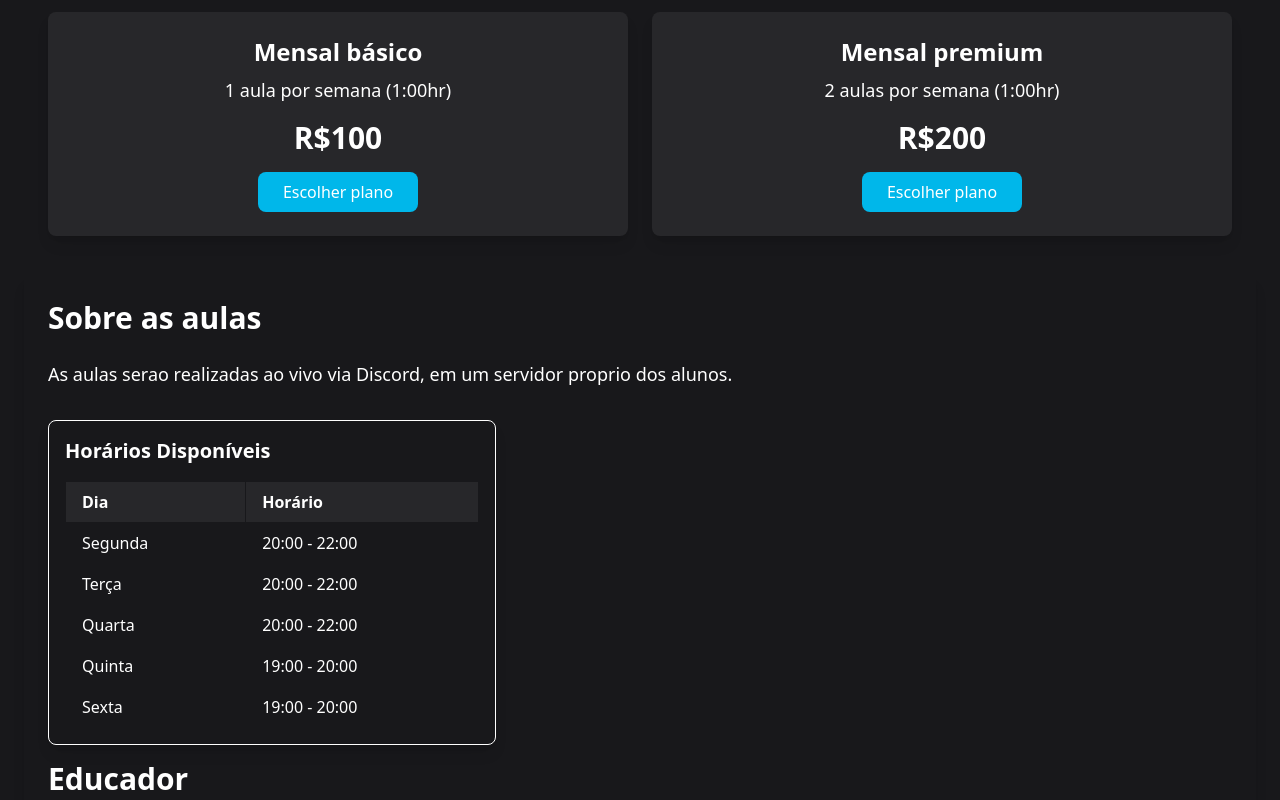
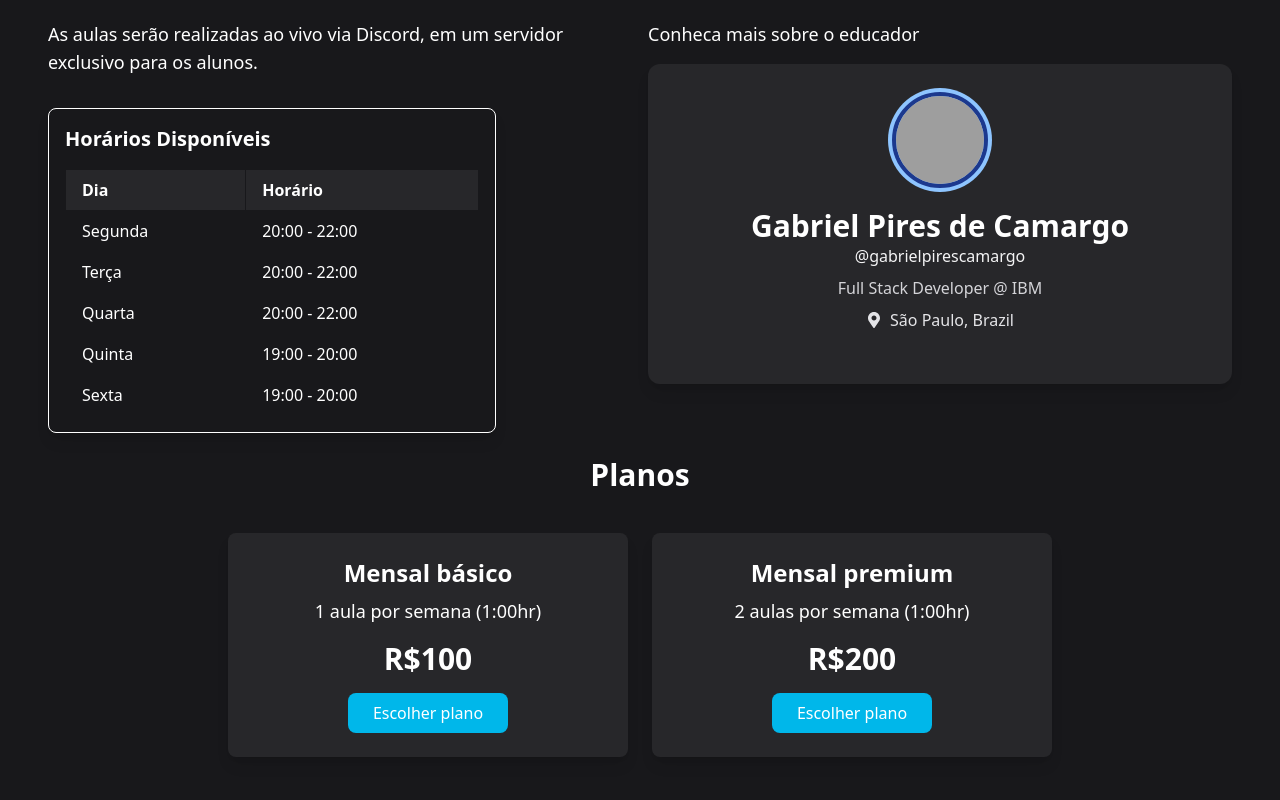
Before and after one commit to gabrielpirescamargo/portfolio, a React (Vite) app: page /pires-code in a window 1280 px wide. Shown: the part 760-1560 px from the top of the page. Built offline with nearby package versions, Linux system fonts and the light colour scheme; grey boxes are pictures that could not be loaded.

Commit message:
correct some components

```diff
--- a/src/components/ProfileCard.jsx
+++ b/src/components/ProfileCard.jsx
@@ -21,6 +21,8 @@ const ProfileCard = ({ userData }) => {
         {userData?.name || userData?.login}
       </h1>
       <p className="text-zinc-100">@{userData?.login}</p>
+    {hovered && window.location.href.includes('pires-code')  &&<p className="mt-2 text-zinc-300">Clique para saber mais</p>
+}
       {!hovered && (
         <>
           <p className="mt-2 text-zinc-300">Full Stack Developer @ IBM</p>
--- a/src/pages/CourseLandingPage.jsx
+++ b/src/pages/CourseLandingPage.jsx
@@ -115,7 +115,7 @@ const CourseLandingPage = () => {
             do zero ao avançado
           </span>
         </h1>
-        <section className="p-6    rounded-lg shadow-lg">
+        <section className="p-6    rounded-lg ">
           <h2 className="text-3xl font-bold mb-4">Conteúdo das aulas</h2>
           <p className="text-lg">
             As aulas abrangem desde os fundamentos da lógica de programação até
@@ -152,51 +152,12 @@ const CourseLandingPage = () => {
             <CourseCard course={course} key={course.id} />
           ))}
         </div>
-        <section className="mb-10 flex flex-col gap-4 mx-6">
-          <h2 className="text-3xl font-bold mb-6">Planos</h2>
-          <div className="flex flex-col md:flex-row  gap-6 cursor-pointer">
-            <div
-              onClick={() =>
-                (window.location.href =
-                  "https://wa.me/5519999740273?text=Gostaria%20de%20iniciar%20o%20Plano%20Básico")
-              }
-              className="bg-zinc-800 p-6 rounded-lg shadow-lg w-full text-center flex flex-col justify-center items-center transform transition duration-300 hover:scale-105 hover:shadow-2xl"
-            >
-              <h3 className="text-2xl font-bold mb-2">Mensal básico</h3>
-              <p className="text-lg mb-4">1 aula por semana (1:00hr)</p>
-              <span className="text-3xl font-extrabold">R$100</span>
-              <button
-                className=" cursor-pointer bg-[#00B7EA] hover:bg-[#007EC4] text-white py-2 px-4 rounded-lg w-40 mt-4"
-                href=""
-              >
-                Escolher plano
-              </button>
-            </div>
-            <div
-              onClick={() =>
-                (window.location.href =
-                  "https://wa.me/5519999740273?text=Gostaria%20de%20iniciar%o%20Plano%20Premium")
-              }
-              className="bg-zinc-800 p-6 rounded-lg shadow-lg w-full text-center flex flex-col justify-center items-center transform transition duration-300 hover:scale-105 hover:shadow-2xl cursor-pointer"
-            >
-              <h3 className="text-2xl font-bold mb-2">Mensal premium</h3>
-              <p className="text-lg mb-4">2 aulas por semana (1:00hr)</p>
-              <span className="text-3xl font-extrabold">R$200</span>
-              <button
-                className=" cursor-pointer bg-[#00B7EA] hover:bg-[#007EC4] text-white py-2 px-4 rounded-lg w-40 mt-4"
-                href=""
-              >
-                Escolher plano
-              </button>
-            </div>
-          </div>
-        </section>
-        <section className="p-6    rounded-lg shadow-lg flex flex-row gap-4 flex-wrap">
-          <div className="w-full  flex flex-col gap-2">
+
+        <section className="p-6    rounded-lg  gap-4 grid grid-cols-1 sm:grid-cols-1 lg:grid-cols-2">
+          <div className=" flex flex-col gap-2">
             <h2 className="text-3xl font-bold mb-4">Sobre as aulas</h2>
             <p className="text-lg">
-              As aulas serao realizadas ao vivo via Discord, em um servidor
-              proprio dos alunos.
+              As aulas serão realizadas ao vivo via Discord, em um servidor exclusivo para os alunos.
             </p>
             <div className="max-w-md mt-6 p-4 border rounded-lg shadow-lg bg-zinc-900">
               <h2 className="text-xl font-semibold mb-4">
@@ -229,10 +190,10 @@ const CourseLandingPage = () => {
             </div>
 
           </div>
-          <div className="w-full flex flex-col gap-2">
+          <div className=" flex flex-col gap-2">
           <h2 className="text-3xl font-bold mb-4">Educador</h2>
             <p className="text-lg">
-            Conheca o educador que ira ministrar as aulas, clique para saber mais
+              Conheca mais sobre o educador
             </p>
               <Link to={"/"}>
                 <div className="transform transition duration-300 hover:scale-105 hover:shadow-2xl mt-2">
@@ -242,6 +203,46 @@ const CourseLandingPage = () => {
             </div>
         </section>
 
+        <section className="mb-10 flex flex-col gap-4 mx-6 justify-center lg:text-center ">
+          <h2 className="text-3xl font-bold mb-6">Planos</h2>
+          <div className="flex flex-col md:flex-row  gap-6 cursor-pointer justify-center">
+            <div
+              onClick={() =>
+                (window.location.href =
+                  "https://wa.me/5519999740273?text=Gostaria%20de%20iniciar%20o%20Plano%20Básico")
+              }
+              className="bg-zinc-800 p-6 rounded-lg shadow-lg w-100 text-center flex flex-col justify-center items-center transform transition duration-300 hover:scale-105 hover:shadow-2xl"
+            >
+              <h3 className="text-2xl font-bold mb-2">Mensal básico</h3>
+              <p className="text-lg mb-4">1 aula por semana (1:00hr)</p>
+              <span className="text-3xl font-extrabold">R$100</span>
+              <button
+                className=" cursor-pointer bg-[#00B7EA] hover:bg-[#007EC4] text-white py-2 px-4 rounded-lg w-40 mt-4"
+                href=""
+              >
+                Escolher plano
+              </button>
+            </div>
+            <div
+              onClick={() =>
+                (window.location.href =
+                  "https://wa.me/5519999740273?text=Gostaria%20de%20iniciar%o%20Plano%20Premium")
+              }
+              className="bg-zinc-800 p-6 rounded-lg shadow-lg w-100 text-center flex flex-col justify-center items-center transform transition duration-300 hover:scale-105 hover:shadow-2xl cursor-pointer"
+            >
+              <h3 className="text-2xl font-bold mb-2">Mensal premium</h3>
+              <p className="text-lg mb-4">2 aulas por semana (1:00hr)</p>
+              <span className="text-3xl font-extrabold">R$200</span>
+              <button
+                className=" cursor-pointer bg-[#00B7EA] hover:bg-[#007EC4] text-white py-2 px-4 rounded-lg w-40 mt-4"
+                href=""
+              >
+                Escolher plano
+              </button>
+            </div>
+          </div>
+        </section>
+
         <footer className="text-center mt-10 text-lg"></footer>
       </div>
     </div>
```
